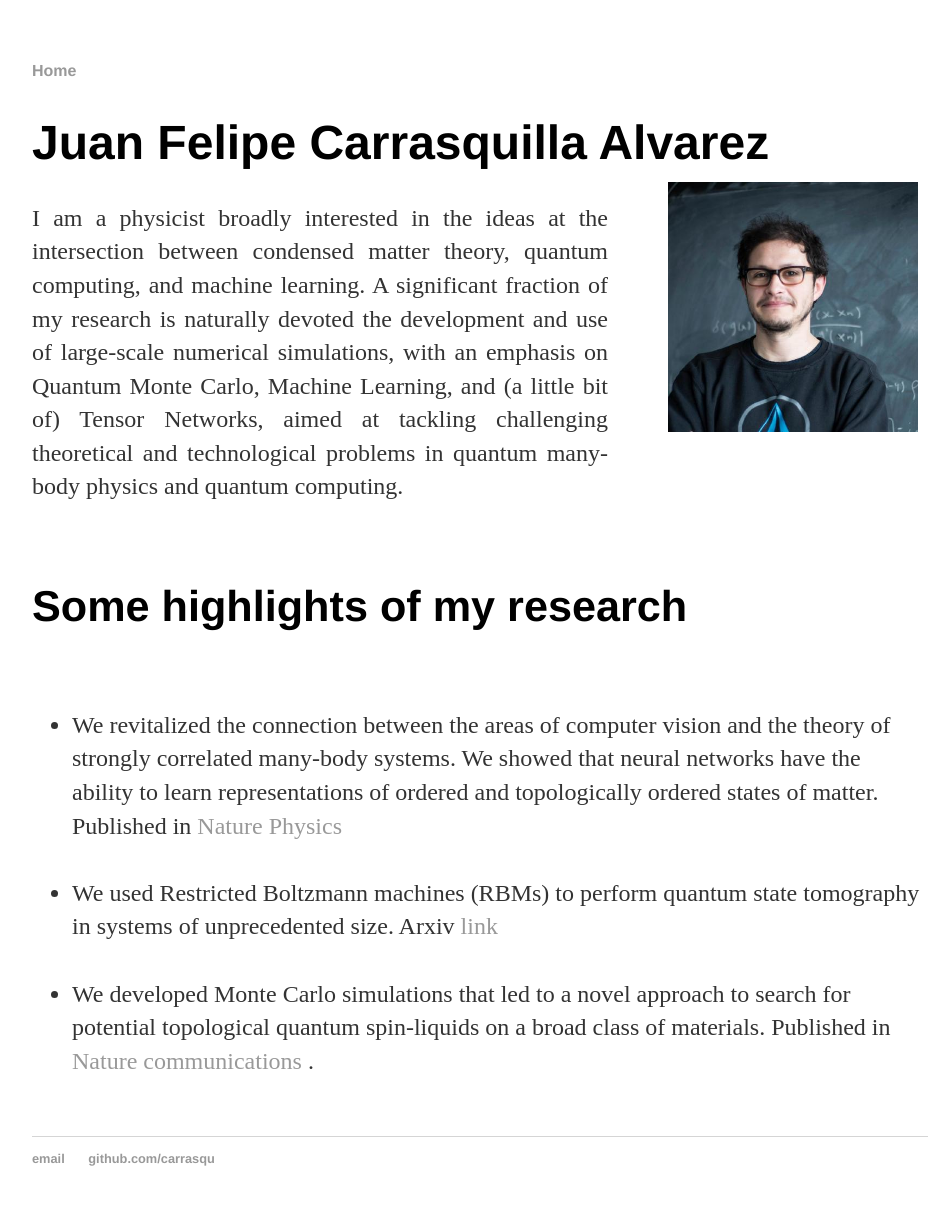
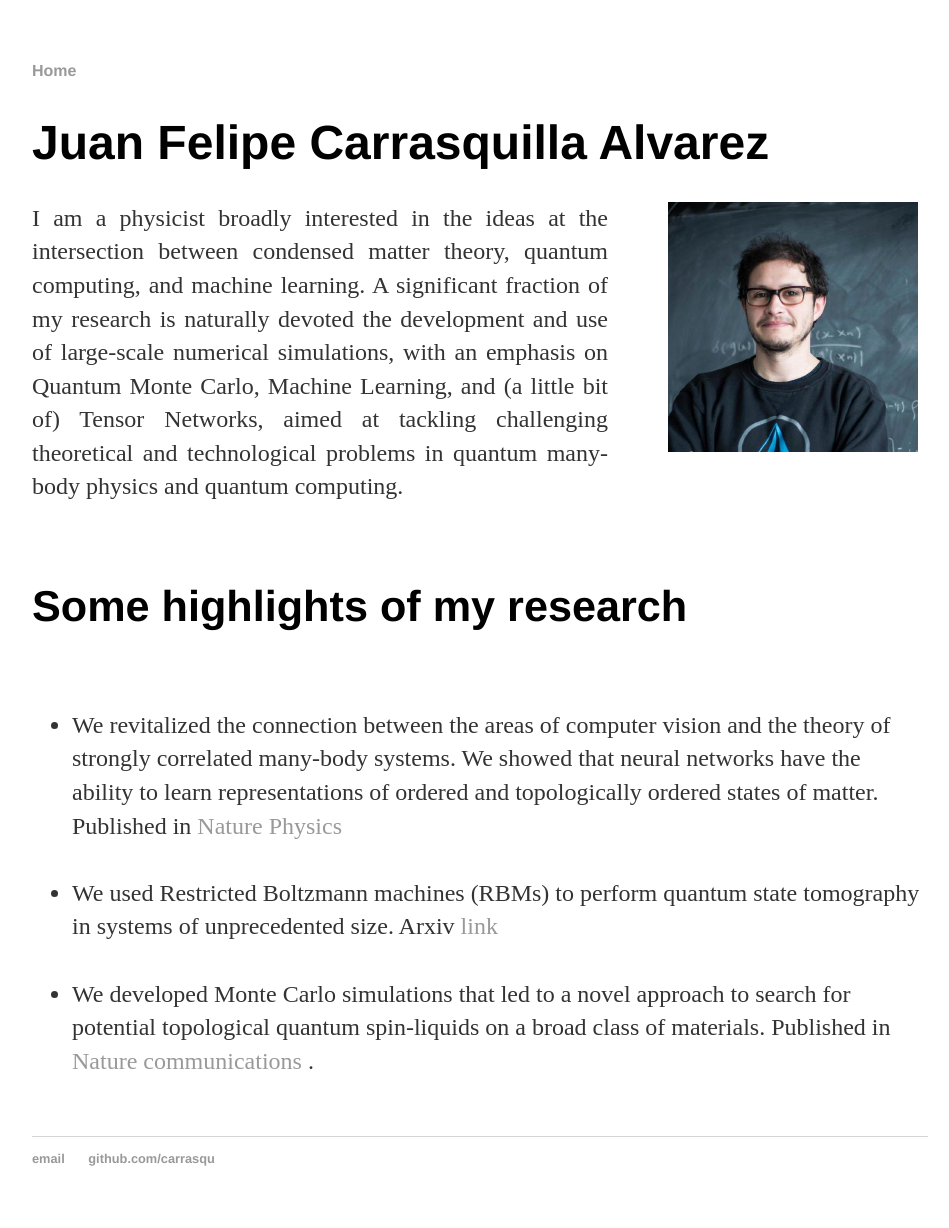
Before and after one commit to carrasqu/carrasqu.github.io, a Jekyll site: the page built from index.html, in a window 1280 px wide. Shown: the whole page, without its empty margins (160-1109 px from the left). Built offline with Jekyll 4.4.1, drawn with Linux system fonts in a browser that asks for light colours.

Commit message:
index again

```diff
--- a/index.html
+++ b/index.html
@@ -5,7 +5,7 @@
 <div class="blurb">
 	<h1>Juan Felipe Carrasquilla Alvarez</h1>
         <!--<IMG STYLE="position:absolute; TOP:35px; LEFT:570px; WIDTH:70px; HEIGHT:70px" SRC="images/9661833.jpeg">-->
-        <img src="images/9661833.jpeg" alt="Smiley face" style="float:right;width:250px;height:250px;margin-top:-20px;margin-bottom:60px;margin-right:10px; margin-left:60px">
+        <img src="images/9661833.jpeg" alt="Smiley face" style="float:right;width:250px;height:250px;margin-top:-0px;margin-bottom:60px;margin-right:10px; margin-left:60px">
 	<p align="justify"> I am a physicist broadly interested in the ideas at the intersection between condensed matter theory, quantum computing, and machine learning. A significant fraction of my research is naturally devoted the development and use of large-scale numerical simulations, with an emphasis on Quantum Monte Carlo, Machine Learning, and (a little bit of) Tensor Networks, aimed at tackling challenging theoretical and technological problems in quantum many-body physics and quantum computing.</p> <br />
 
 
```
